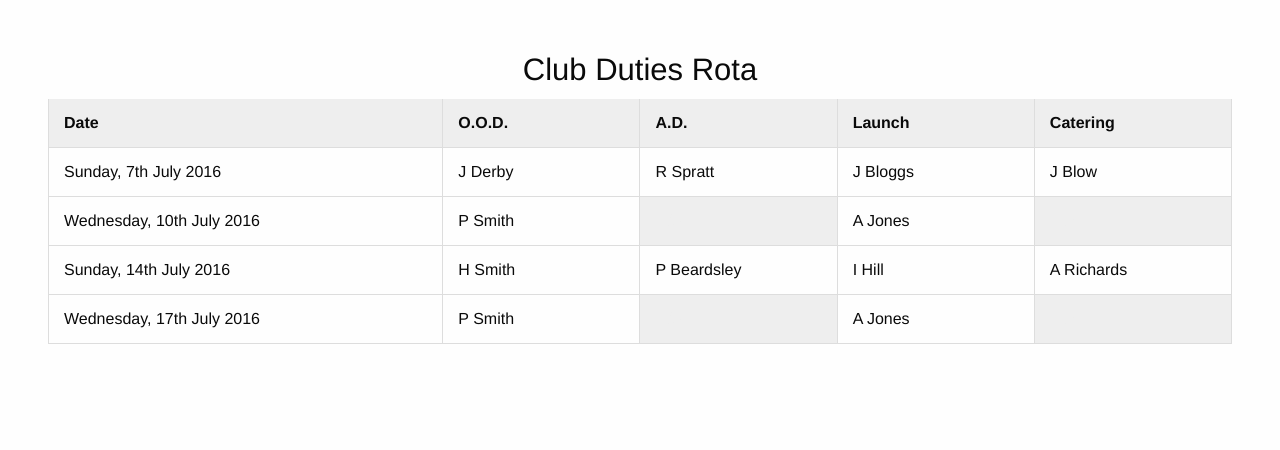
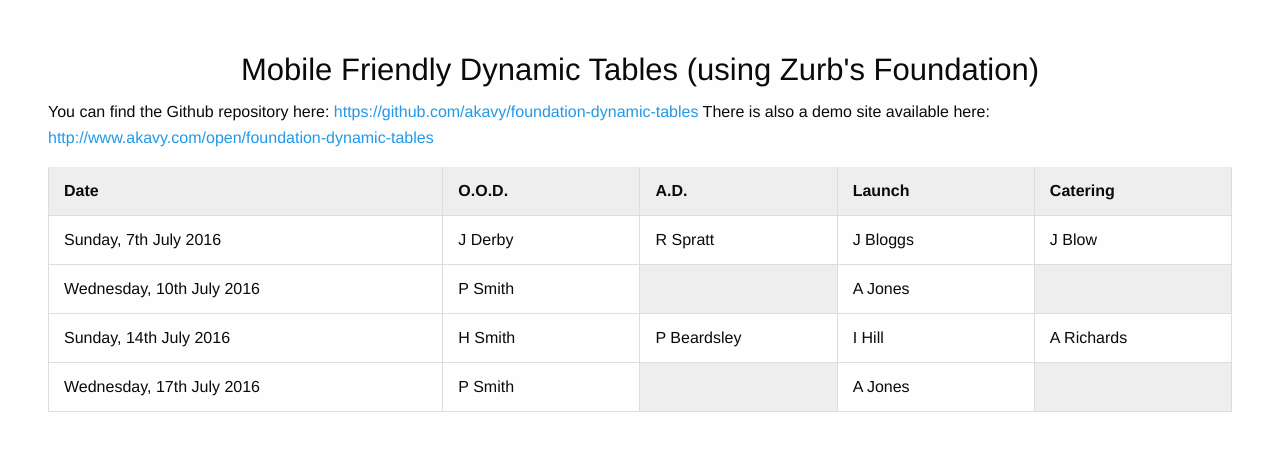
Before and after one commit to akavy/foundation-dynamic-tables, a plain HTML site: page index.html in a window 1280 px wide. Drawn offline with Linux system fonts and the light colour scheme.

Commit message:
Added links for Github repository and demo site.

```diff
--- a/index.html
+++ b/index.html
@@ -12,9 +12,12 @@
   </head>
 
   <body style="padding: 3em;">
-    <h3><center>
-      Club Duties Rota
-    </center></h3>
+    <h3><center>Mobile Friendly Dynamic Tables (using Zurb's Foundation)</center></h3>
+    <p>
+      You can find the Github repository here: <a href="https://github.com/akavy/foundation-dynamic-tables" target="_blank">https://github.com/akavy/foundation-dynamic-tables</a>
+      There is also a demo site available here: <a href="http://www.akavy.com/open/foundation-dynamic-tables" target="_blank">http://www.akavy.com/open/foundation-dynamic-tables</a>
+    </p>
+
 
     <div class="row show-for-large aka-header">
       <div class="large-4 columns">
```
